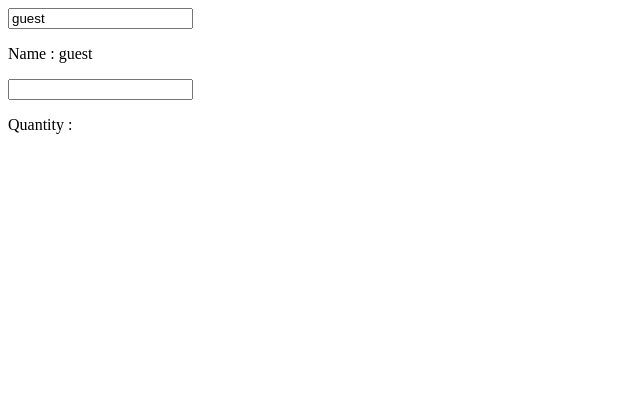
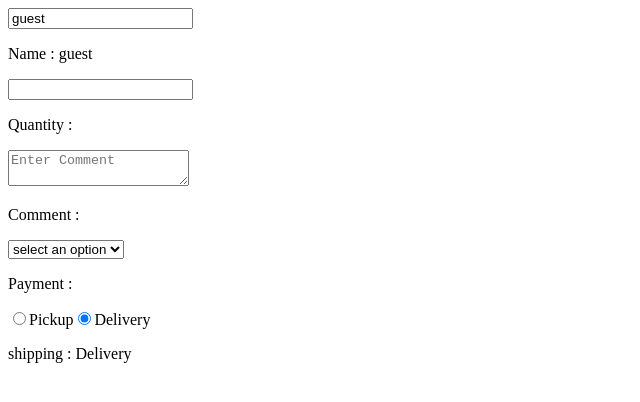
Before and after one commit to AmrMasri/react-js, a React (Vite) app: page / in a window 1280 px wide. Shown: the top 402 px of the page, without its empty margins (0-640 px from the left). Built offline with nearby package versions, Linux system fonts and the light colour scheme.

Commit message:
compelting inputs and radios

```diff
--- a/src/MyComponent.jsx
+++ b/src/MyComponent.jsx
@@ -3,6 +3,9 @@
 function MyComponent(){
     const [name, setName] = useState("guest")
     const [quantity, setQuantity] = useState()
+    const [comment, setComment] = useState("")
+     const [payment, setPayment] = useState("")
+     const [shipping, setShipping] = useState("Delivery")
 
     function handleClickChange(event){
         setName(event.target.value);
@@ -12,12 +15,48 @@
         setQuantity(event.target.value)
     }
 
+    function handleCommentChange(event){
+        setComment(event.target.value)
+    }
+
+    function handlePaymentChange(event){
+        setPayment(event.target.value)
+    }
+
+    function handleShippingChange(event){
+        setShipping(event.target.value)
+    }
+
     return(<div>
         <input value={name} onChange={handleClickChange} />
         <p>Name : {name}</p>
 
         <i><input value={quantity} onChange={handleQuantityChange} type="number" /></i>
         <p>Quantity : {quantity}</p>
+
+        <textarea value={comment} onChange={handleCommentChange} placeholder='Enter Comment'></textarea>
+        <p> Comment : {comment}</p>
+
+
+        <select value={payment} onChange={handlePaymentChange}>
+            <option value="">select an option</option>
+             <option value="visa">visa</option>
+             <option value="master card">master card</option>
+             <option value="gift card">gift card</option>
+        </select>
+        <p>Payment : {payment}</p>
+
+        <label>
+            <input type="radio" value= "Pick Up" checked= {shipping === "Pick Up"} onChange={handleShippingChange}/>
+            Pickup
+        </label>
+        <label>
+        <input type="radio" value= "Delivery" checked= {shipping === "Delivery"} onChange={handleShippingChange}/>
+            Delivery
+        </label>
+        <p>shipping : {shipping}</p>
+
+
     </div>);
 }
 export default MyComponent ;
```
